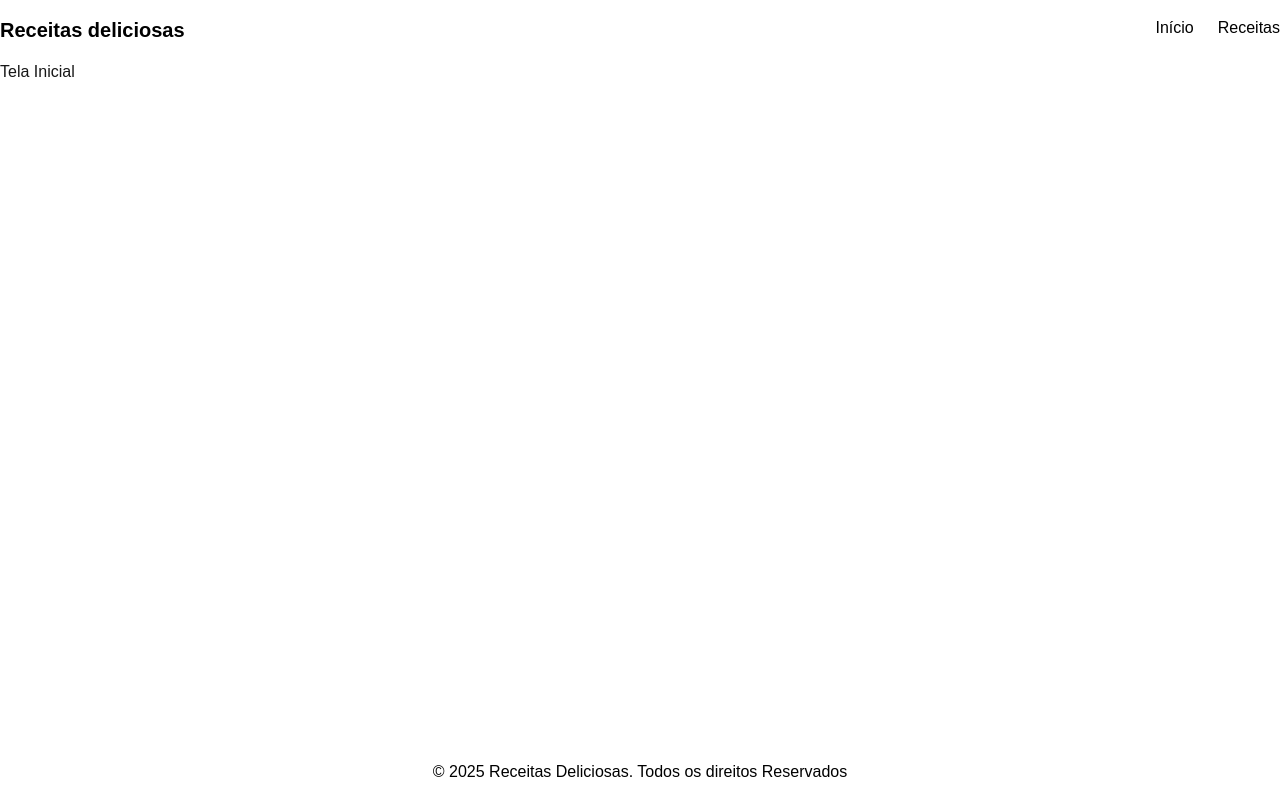
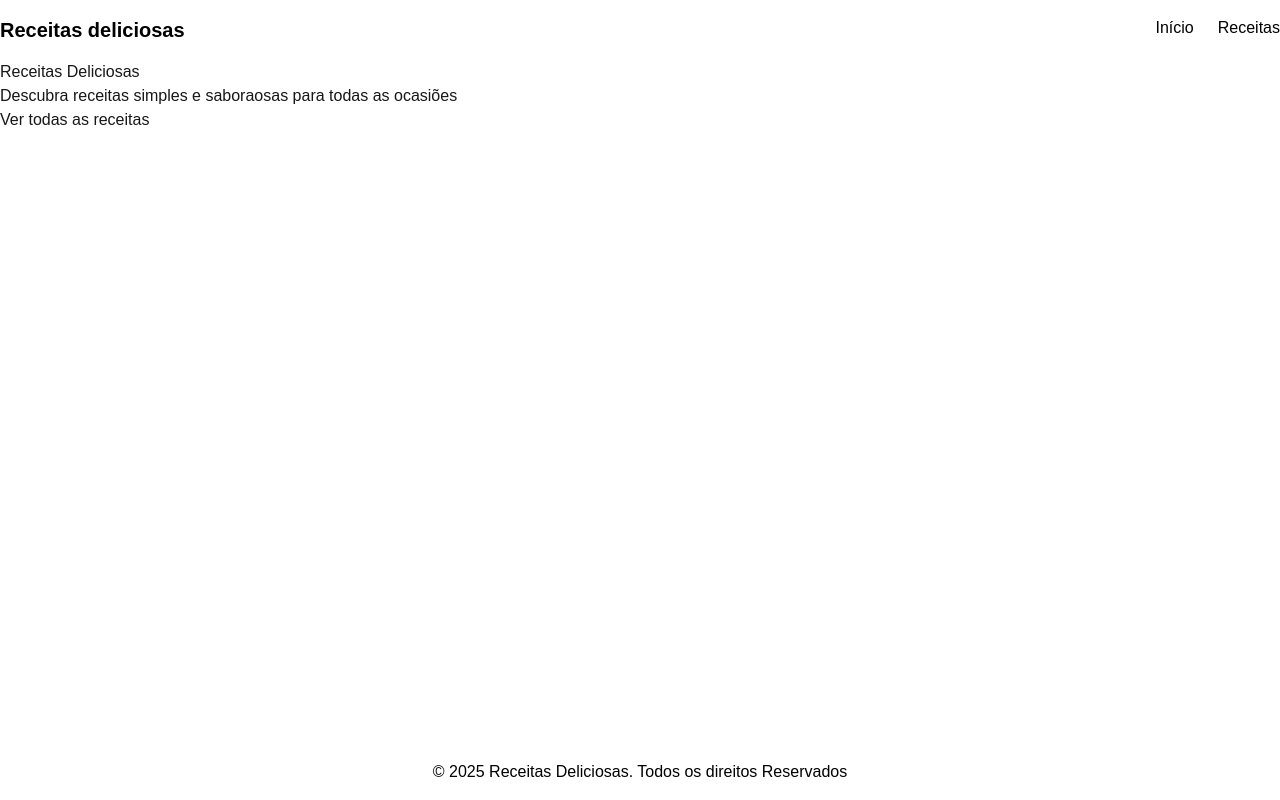
Before and after one commit to meloluvert/site-receitas-capacitacao, a Next.js app: page / in a window 1280 px wide. Built offline with nearby package versions, Linux system fonts and the light colour scheme.

Commit message:
feat: estrutura da seção Hero

```diff
--- a/src/app/page.tsx
+++ b/src/app/page.tsx
@@ -1,9 +1,15 @@
-import Image from "next/image";
-
+import Link from "next/link";
 export default function Home() {
   return (
     <main className="flex-grow">
-      <h1>Tela Inicial</h1>
+      <div className="container mx-auto">
+        <section>
+          <h1>Receitas Deliciosas</h1>
+          <p>Descubra receitas simples e saboraosas para todas as ocasiões</p>
+          <Link href="/receitas">
+          Ver todas as receitas</Link>
+        </section>
+      </div>
     </main>
   );
 }
```
